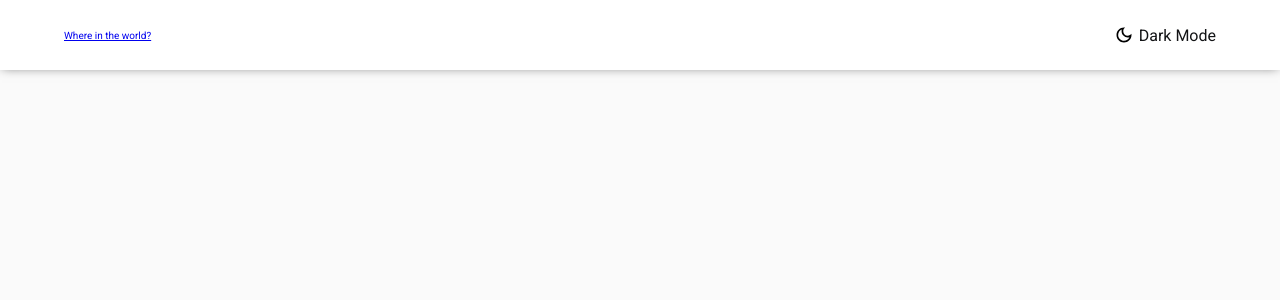
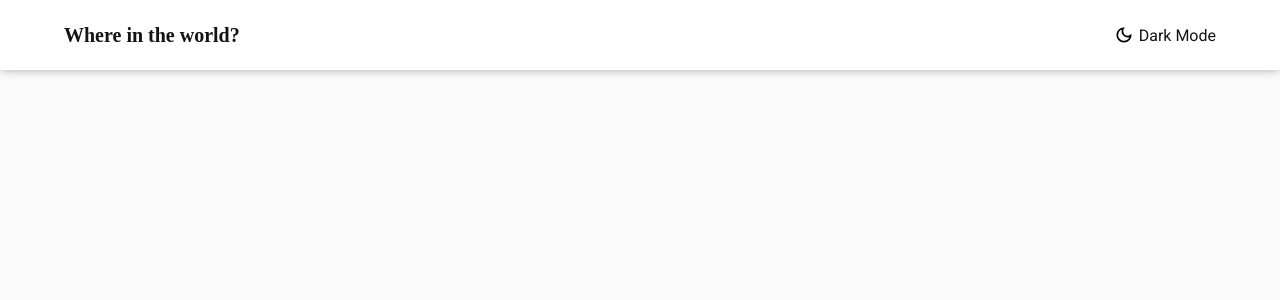
Before and after one commit to ArielSurco/countries-challenge, a React (Create React App) app: page / in a window 1280 px wide. Shown: the top 300 px of the page. Built offline with nearby package versions, Linux system fonts and the light colour scheme; no server answers; a web font is replaced by a local one.

Commit message:
Add styles of header title

```diff
--- a/src/components/layout/Header.js
+++ b/src/components/layout/Header.js
@@ -11,7 +11,7 @@ const Header = () => {
   }, [darkTheme]);
   return (
     <header className="header">
-      <a href="/">Where in the world?</a>
+      <h1 className="title">Where in the world?</h1>
       <button className="switch" type="button" onClick={toggleDarkTheme}>
         <i className="dark-mode-icon" /> Dark Mode
       </button>
--- a/src/styles/index.css
+++ b/src/styles/index.css
@@ -54,6 +54,10 @@ body {
   -webkit-box-shadow: 0px 0px 10px -2px rgba(0, 0, 0, 0.5);
           box-shadow: 0px 0px 10px -2px rgba(0, 0, 0, 0.5);
   background-color: var(--secondary-bg-color);
+}
+
+.header .title {
+  font-family: 'PrimaSans';
 }
 
 .header .switch {
--- a/src/styles/sass/_layout.scss
+++ b/src/styles/sass/_layout.scss
@@ -8,6 +8,9 @@
   align-items: center;
   box-shadow: $secondary-box-shadow;
   background-color: var(--secondary-bg-color);
+  .title {
+    font-family: 'PrimaSans';
+  }
   .switch {
     display: flex;
     width: max-content;
```
Also changed, not shown: 1 other file (tests, documents, lock files or other folders).
